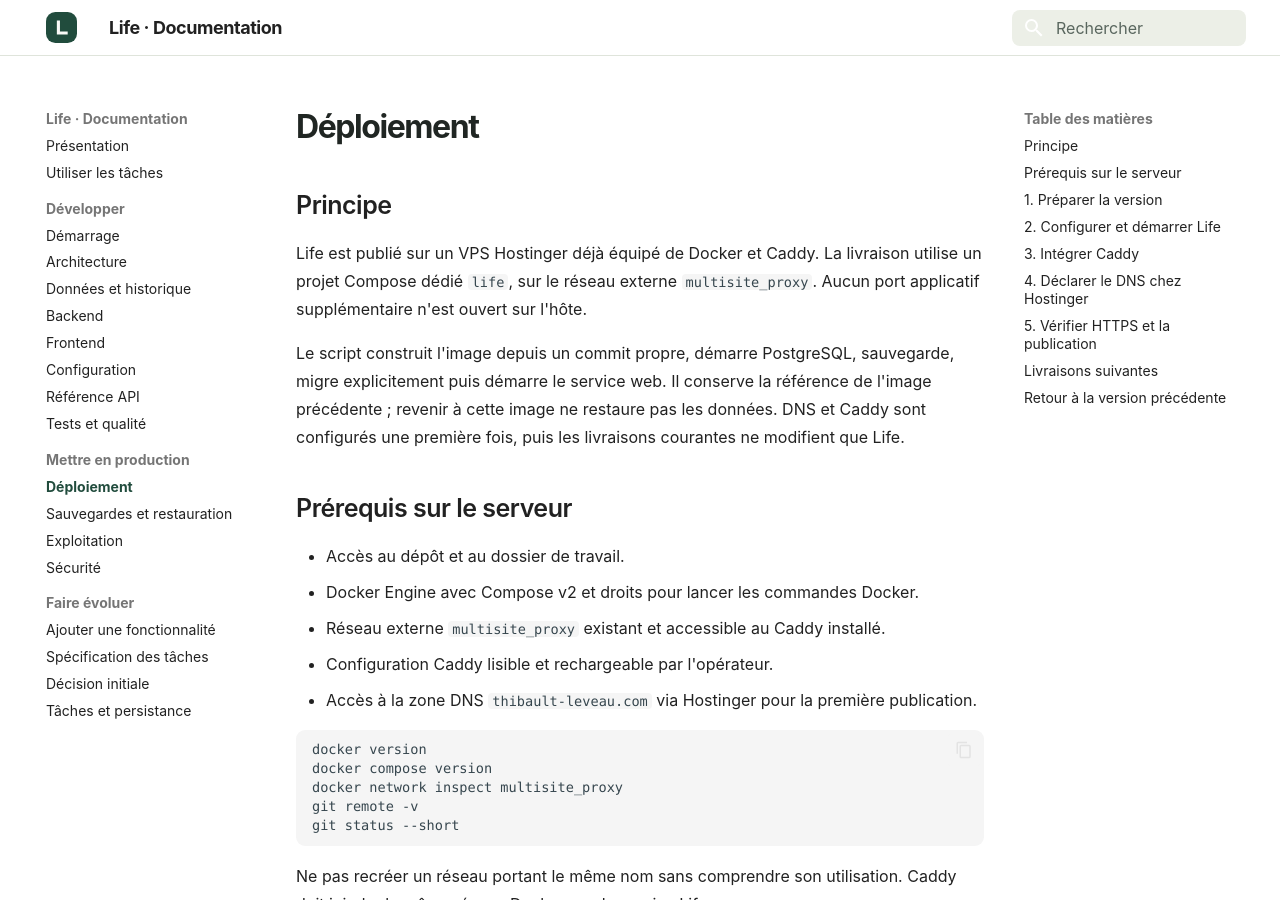
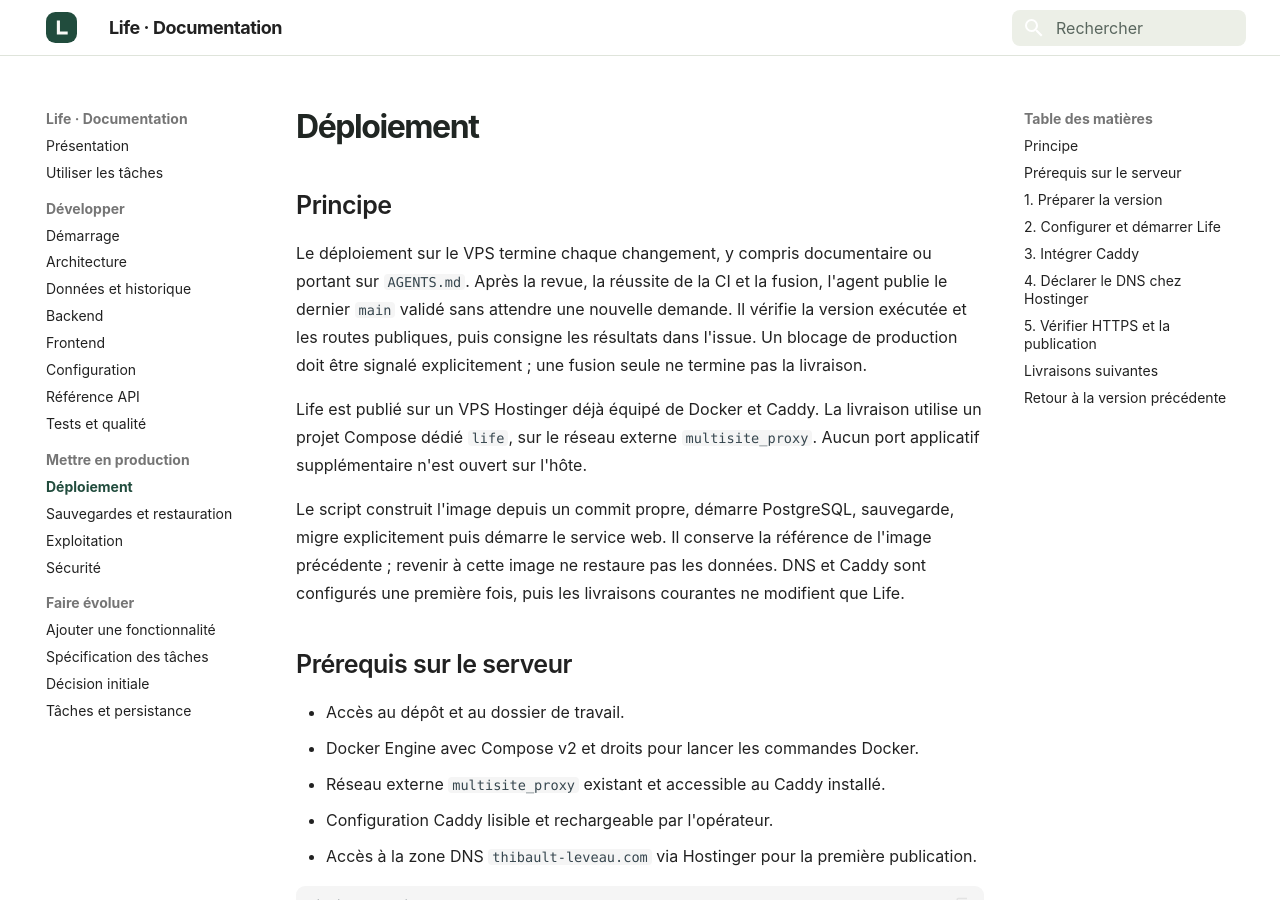
Before and after one commit to ThibaultLeveau/life.thibault-leveau.com, an MkDocs documentation site: the page built from docs/deploiement.md, in a window 1280 px wide and 900 px high. Built offline with MkDocs 1.6.1 and Material for MkDocs 9.7.7, drawn with Linux system fonts in a browser that asks for light colours; some of the changed text lies outside the part shown.

Commit message:
chore: déploiement VPS obligatoire et attente PostgreSQL fiable (#6)
Imposer le déploiement et la vérification publique après chaque changement fusionné. Aligner les guides et attendre le serveur PostgreSQL TCP dans les tests.

Closes #5

```diff
--- a/docs/deploiement.md
+++ b/docs/deploiement.md
@@ -1,6 +1,8 @@
 # Déploiement
 
 ## Principe
+
+Le déploiement sur le VPS termine chaque changement, y compris documentaire ou portant sur `AGENTS.md`. Après la revue, la réussite de la CI et la fusion, l'agent publie le dernier `main` validé sans attendre une nouvelle demande. Il vérifie la version exécutée et les routes publiques, puis consigne les résultats dans l'issue. Un blocage de production doit être signalé explicitement ; une fusion seule ne termine pas la livraison.
 
 Life est publié sur un VPS Hostinger déjà équipé de Docker et Caddy. La livraison utilise un projet Compose dédié `life`, sur le réseau externe `multisite_proxy`. Aucun port applicatif supplémentaire n'est ouvert sur l'hôte.
 
@@ -137,10 +139,11 @@ Contrôler dans un navigateur l'accueil, la connexion aux tâches, les deux vues
 
 ## Livraisons suivantes
 
-1. Préparer et tester le nouveau commit.
+1. Préparer et tester le nouveau commit, faire la revue, attendre la CI et fusionner la PR ; revenir sur `main` à jour et propre.
 2. Lancer `./scripts/deploy.sh` depuis le dossier propre sur le VPS.
 3. Exécuter le smoke test public et consulter les journaux.
 4. Garder l'image précédente le temps de valider la livraison.
+5. Vérifier que l'image exécutée correspond au commit publié, contrôler les parcours affectés et consigner les résultats dans l'issue.
 
 Les paramètres DNS et le bloc Caddy restent stables tant que le domaine, le réseau et l'alias ne changent pas. GitHub Actions vérifie les commits ; il ne déploie pas automatiquement.
 
```
Also changed, not shown: AGENTS.md (+2 -1 lines), README.md (+1 -1 lines), docs/evolution.md (+2 -1 lines), docs/taches-specification.md (+1 -1 lines), docs/tests.md (+2 -0 lines), 1 other file.
